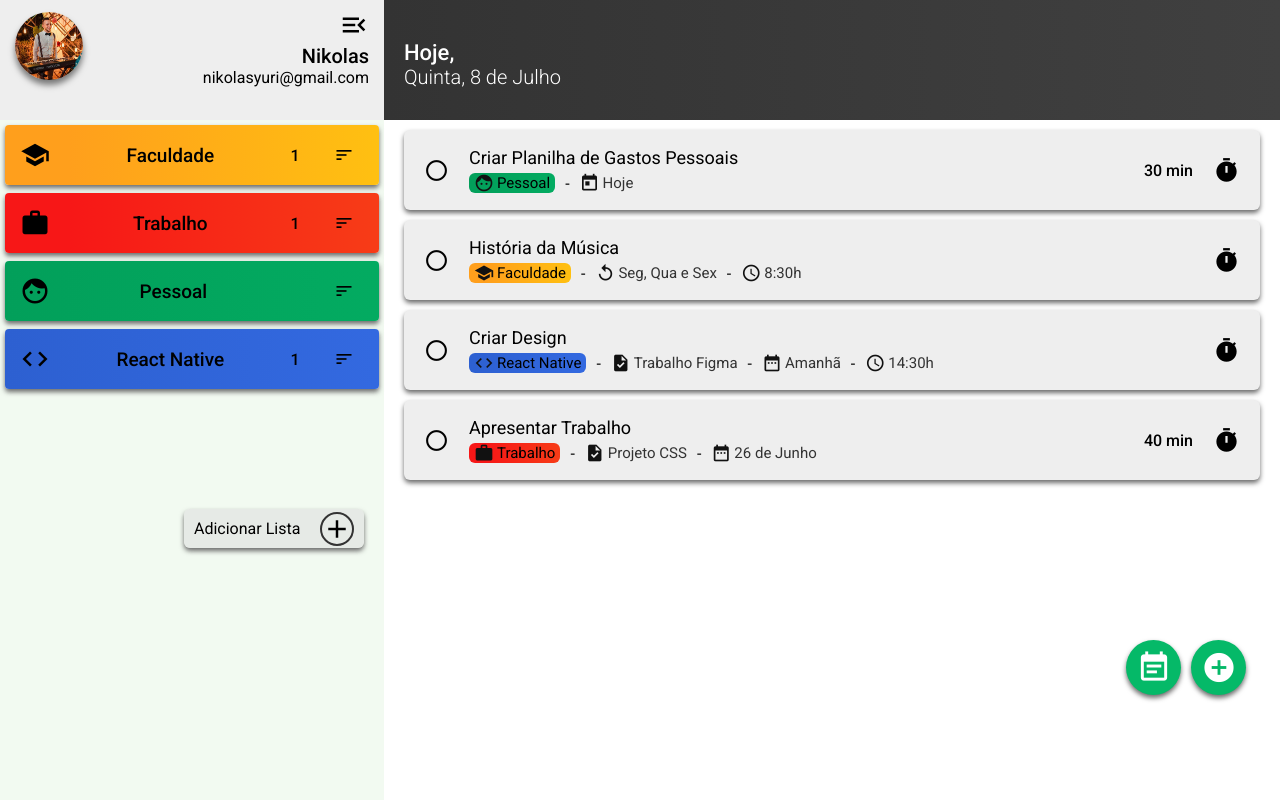
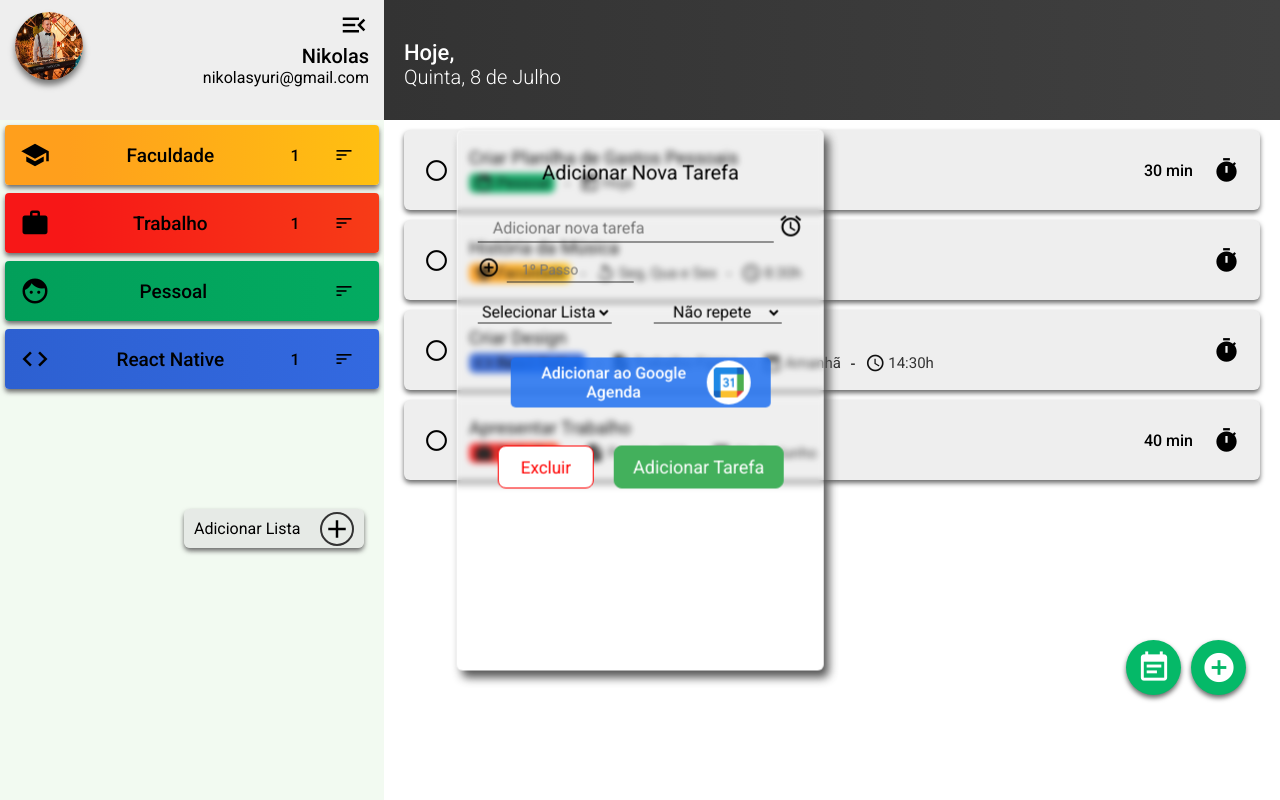
Before and after one commit to Nikolasyuri/Just-Do-It, a website: page index.html in a window 1280 px wide. Drawn offline with Linux system fonts and the light colour scheme.

Commit message:
Javascript Começando a dar certo. Comecei a reformular o form

```diff
--- a/index.html
+++ b/index.html
@@ -197,16 +197,16 @@
                 <fieldset>
                     <legend>Adicionar Nova Tarefa</legend>
                     <br>
-                    <div class="inputBox" id="new-task">
+                    <div class="inputBox" id="newTask">
                         <label for="new-task" class="label-input"></label>
                         <input type="text" name="new-task" id="new-task" class="inputUser" placeholder="Adicionar nova tarefa" required>
-                        <div id="icon">
-                            <i class="material-icons">alarm</i>
+                        <div id="timerOptionIcon">
+                            <i class="material-icons" onclick="openTimerOption()">alarm</i>
                         </div>
                     </div>
                     <br>
                     <div class="inputBox" id="new-step">
-                        <div id="icon">
+                        <div id="newStepIcon">
                             <i class="material-icons">add_circle_outline</i>
                         </div>
                         <label for="new-step" class="label-input"></label>
@@ -214,9 +214,9 @@
                     </div>
                     <br>
                     <div class="inputBox" id="select">
-                        <div class="inputBox" id="list">
+                        <div class="inputBox" id="formAllLists">
                             <label for="list" class="label-input"></label>
-                                <select id="list" name="list" class="inputUser">
+                                <select id="formList" name="list" class="inputUser">
                                     <option value="Selecionar Lista">Selecionar Lista</option>
                                     <option value="faculdade">Faculdade</option>
                                     <option value="trabalho">Trabalho</option>
@@ -225,9 +225,9 @@
                                 </select>
                         </div>
                         <br>
-                        <div class="inputBox" id="repeat">
+                        <div class="inputBox" id="formAllRepeat">
                             <label for="repeat" class="label-input"></label>
-                                <select id="repeat" name="repeat" class="inputUser">
+                                <select id="formRepeat" name="repeat" class="inputUser">
                                     <option value="Não repete">Não repete</option>
                                     <option value="diariamente">Diariamente</option>
                                     <option value="semanalmente">Semanalmente</option>
@@ -237,19 +237,15 @@
                         </div>
                         <br>
                     </div>
-                    <div class="inputBox" id="description">
-                        <label for="description" class="label-input"></label>
-                        <textarea name="description" id="description" rows="8" cols="50" class="inputUser" placeholder="Descreva sua tarefa"></textarea>
-                    </div>
                     <br>
                     <div class="inputBox" id="agenda">
                         <h4>Adicionar ao Google Agenda</h4>
                         <img src="./assets/images/google-calendar.png" alt="Google Calendar Icon">
                     </div>
                     <br>
-                    <div class="inputBox" id="timer">
-                        <label for="timer" class="label-input"></label>
-                        <input type="number" name="timer" id="timer" class="inputUser" min="0" placeholder="Timer">
+                    <div class="inputBox" id="formAllTimer">
+                        <label for="forTimer" class="label-input"></label>
+                        <input type="number" name="timer" id="formTimer" class="inputUser" min="0" placeholder="Timer">
                     </div>
                     <br>
                     <div class="newTaskButtons">
--- a/script.js
+++ b/script.js
@@ -71,7 +71,6 @@ function openCalendar(){
     }
 }
 
-// New Task
 function openForm(){
     if (form.style.display == 'none'){
         form.style.display = 'flex';
@@ -79,11 +78,86 @@ function openForm(){
         form.style.display = 'none';
     }
 }
-function addNewTask(){
+
+//Data Base
+var dataBase = [];
+
+// New Task
+ function addNewTask(){
+    var tasks = document.createElement('div');
+    tasks.classList.add('tasks');
+    var taskTitle = document.getElementById('new-task').value;
+    var selectList = document.querySelector('#formList');
+    var indexList = selectList.selectedIndex;
+    var textList = selectList.options[indexList].text;
+    var taskList = textList;
+    var selectRepeat = document.querySelector('#formRepeat');
+    var indexRepeat = selectRepeat.selectedIndex;
+    var textRepeat = selectRepeat.options[indexRepeat].text;
+    var taskRepeat = textRepeat;
+    var clock = document.querySelector('#timer')
+    var formTimer = document.querySelector('#formTimer');
+    var timer = formTimer.value;
+
+    tasks.innerHTML=`<i class="material-icons" id="radio">radio_button_unchecked</i>
+                    <div class="task">
+                        <h4>${taskTitle}</h4>
+                        <div class="info">
+                            <div class="list" id="${taskList}">
+                                <i class="material-icons" id="list-icon">code</i>
+                                <span id="list">${taskList}</span>
+                            </div>
+                            <p>-</p>
+                            <i class="material-icons" id="original-task-icon">task</i>
+                            <span id="original-task">Trabalho Figma</span>
+                            <p>-</p>
+                            <i class="material-icons" id="date-icon">date_range</i>
+                            <span id="date">${taskRepeat}</span>
+                            <p>-</p>
+                            <i class="material-icons" id="time-icon">schedule</i>
+                            <span class="time">14:30h</span>
+                        </div>
+                    </div>`
+
+
+
+
+
+
+
+
+
+
+
+    if (timer.length != ''){
+        tasks.innerHTML += `
+                            <div class="timer">
+                                <span id="countdown">${timer} min</span>
+                                <i class="material-icons" id="timer" onclick="countdownIn()">timer</i>
+                            </div>`
+    } else {
+        clock.style.display = 'none'
+    }
+    document.getElementById('allTasks').appendChild(tasks);
+    dataBase.push(tasks);
+    openForm();
 }
+
+//Update Screen
+
 function closeTask(){
 
     openForm();
+}
+
+//OpenTimerOption
+function openTimerOption(){
+    var formTimerOption = document.querySelector('#formAllTimer')
+    if (formTimerOption.style.display == 'none') {
+        formTimerOption.style.display = 'flex'
+    } else {
+        formTimerOption.style.display = 'none'
+    }
 }
 
 //Countdown
--- a/style.css
+++ b/style.css
@@ -278,6 +278,7 @@
     font-size: 25px;
     padding: 0px 20px 0px 20px;
 }
+
 .Section-Content .scMax-width .right-column .max-width .tasks .timer{
     display: flex;
     align-items: center;
@@ -485,20 +486,22 @@
 /* Form Styling */
 
 .Section-Content .form{
-    display: none;
+    display: flex;
     font-family: Arial, Helvetica, sans-serif;
-    position: absolute;
+    position: fixed;
     top: 50%;
     left: 50%;
+    height: 500px;
     transform: translate(-50%,-50%);
     padding: 20px;
-    width: 400px;
-    background-color: rgb(247, 247, 247);
-    border: 1px solid #8888;
+    background: rgba(255, 255, 255, 0.1);
+    overflow: hidden;
+    border-top: 1px solid rgba(255, 255, 255, 0.5);
+    border-left: 1px solid rgba(255, 255, 255, 0.5);
+    backdrop-filter: blur(3px);
     border-radius: 6px;
-    box-shadow: 0px 5px 10px #555;
+    box-shadow: 5px 7px 10px #555;
     animation: opacityBtn 0.3s ease-in-out forwards;
-
 }
 .Section-Content .form fieldset{
     border: none;
@@ -519,9 +522,6 @@
 .Section-Content .form fieldset input {
     padding-left: 10px;
 }
-.Section-Content .form fieldset #description textarea{
-    resize: none;
-}
 .Section-Content .form fieldset .inputBox ::placeholder{
     padding-left: 5px;
 }
@@ -529,11 +529,11 @@
     pointer-events: none;
     transition: all 0.3s ease;
 }
-.Section-Content .form fieldset #new-task{
+.Section-Content .form fieldset #newTask{
     display: flex;
     margin-bottom: -5px;
 }
-.Section-Content .form fieldset #new-task #icon i{
+.Section-Content .form fieldset #newTask #timerOptionIcon i{
     font-size: 25px;
     padding-left: 5px;
     cursor: pointer;
@@ -542,7 +542,7 @@
     display: flex;
     width: 60%;
 }
-.Section-Content .form fieldset #new-step #icon i{
+.Section-Content .form fieldset #new-step #newStepIcon i{
     font-size: 22px;
     padding-right: 7px;
     cursor: pointer;
@@ -558,16 +558,9 @@
 .Section-Content .form fieldset #select option{
     text-align: center;
 }
-.Section-Content .form fieldset #select #list,
-.Section-Content .form fieldset #select #repeat{
+.Section-Content .form fieldset #select #formAllLists,
+.Section-Content .form fieldset #select #formAllRepeat{
     cursor: pointer;
-}
-.Section-Content .form fieldset .inputBox #description{
-    border: 1px solid #444;
-    border-radius: 6px;
-}
-.Section-Content .form fieldset #description ::placeholder{
-    padding: 5px 0 0 8px;
 }
 .Section-Content .form fieldset #agenda{
     display: flex;
@@ -576,7 +569,7 @@
     text-align: center;
     background-color: #1e6ff0d8;
     border-radius: 5px;
-    padding: 3px 0;
+    padding: 3px 20px;
     margin: 0 10%;
     cursor: pointer;
 }
@@ -593,12 +586,12 @@
     padding: 2px;
     border-radius: 50%;
 }
-
-.Section-Content .form fieldset #timer{
+.Section-Content .form fieldset #formAllTimer{
+    display: none;
     height: 30px;
     text-align: center;
 }
-.Section-Content .form fieldset #timer ::placeholder{
+.Section-Content .form fieldset #formAllTimer ::placeholder{
     text-align: center;
     align-items: center;
 }
@@ -615,6 +608,7 @@
     border: 1px solid red;
     border-radius: 8px;
     cursor: pointer;
+    margin-right: 10px;
 }
 .Section-Content .form fieldset .newTaskButtons .add{
     font-size: 18px;
@@ -624,6 +618,7 @@
     border: 1px solid #43B05C;
     border-radius: 8px;
     cursor: pointer;
+    margin-left: 10px;
 }
 
 /* Calendar*/
```
